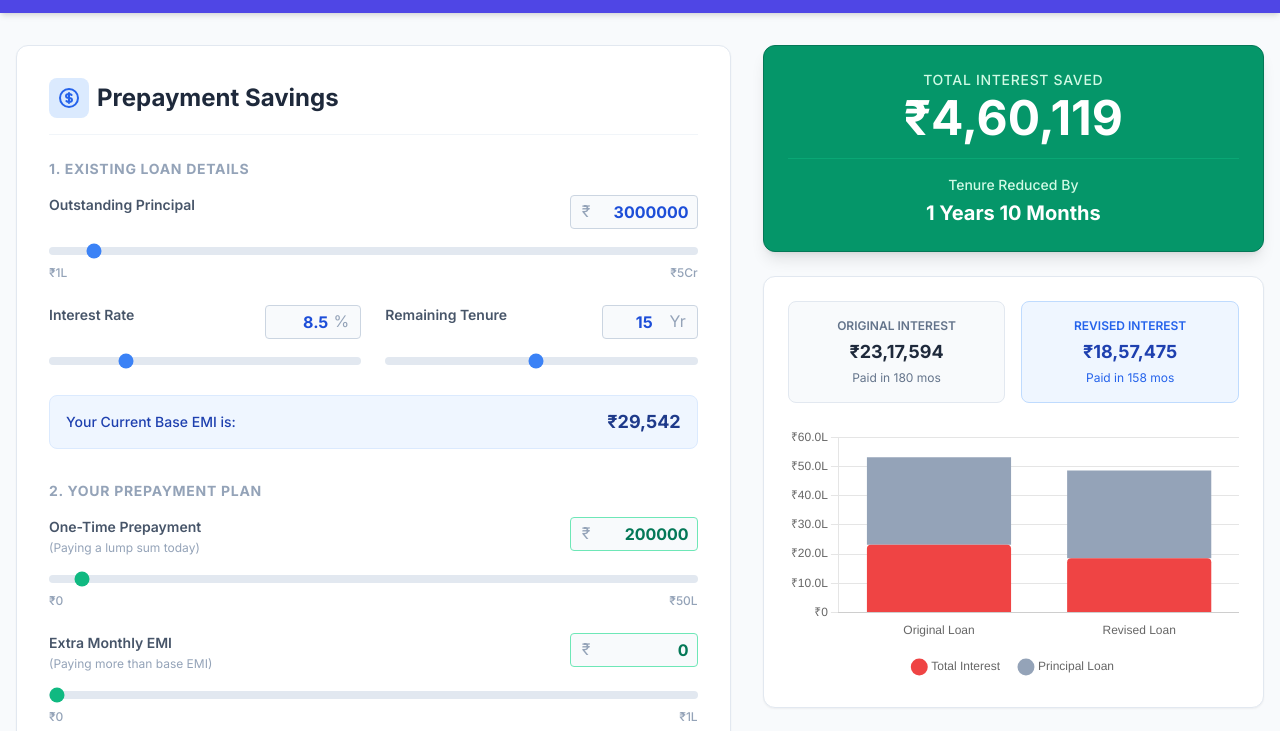
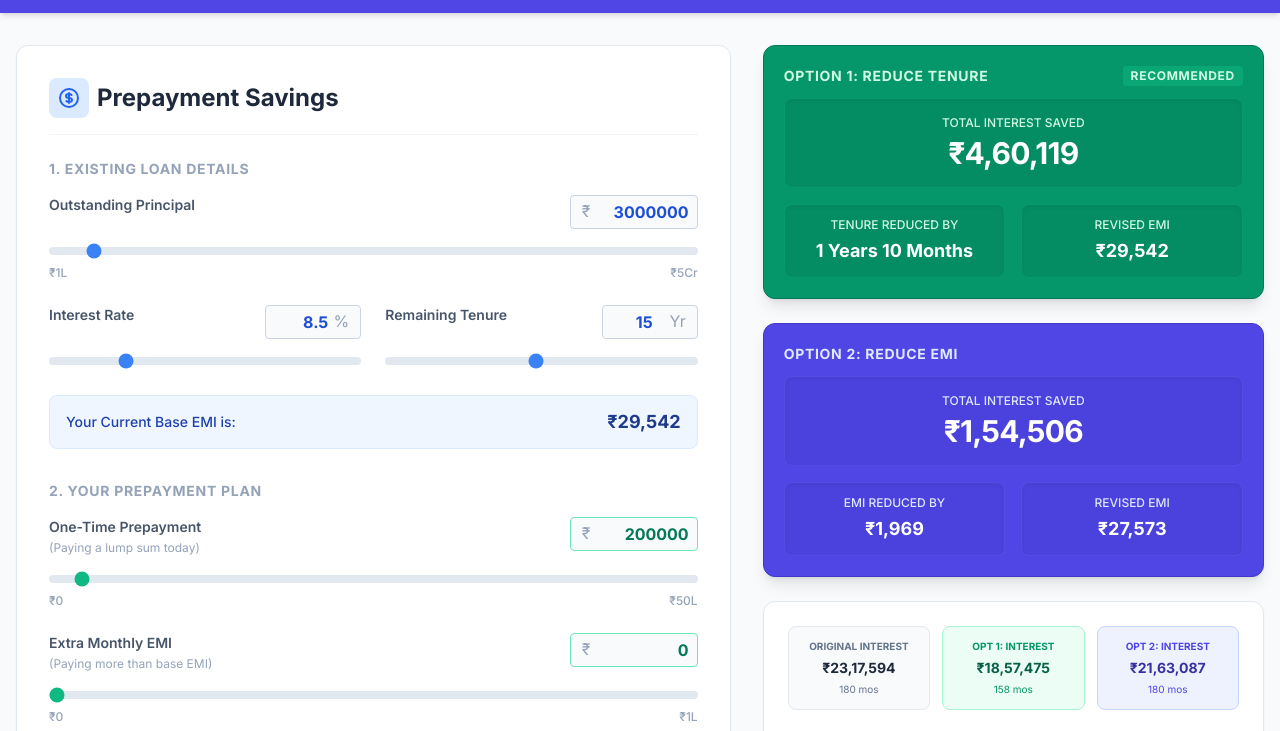
Before and after one commit to sudheervsus/FinCalcPro, a website: page calculators/home-loan-prepayment/index.html in a window 1280 px wide. Shown: the part 47-778 px from the top of the page. Drawn offline with nearby package versions, Linux system fonts and the light colour scheme.

Commit message:
feat(prepayment-calculator): add EMI vs Tenure reduction comparison

```diff
--- a/calculators/home-loan-prepayment/index.html
+++ b/calculators/home-loan-prepayment/index.html
@@ -188,29 +188,64 @@
         <!-- Right Column: Visuals & Results -->
         <div class="lg:col-span-5 flex flex-col gap-6">
 
-            <div class="bg-emerald-600 rounded-xl shadow-lg border border-emerald-700 p-6 text-white text-center">
-                <p class="text-emerald-100 text-sm font-medium mb-1 uppercase tracking-wider">Total Interest Saved</p>
-                <p class="text-4xl lg:text-5xl font-extrabold text-white" id="interestSavedDisplay">₹0</p>
-                <div class="mt-4 pt-4 border-t border-emerald-500/50 flex flex-col gap-1">
-                    <p class="text-sm font-medium text-emerald-100">Tenure Reduced By</p>
-                    <p class="text-xl font-bold" id="tenureSavedDisplay">0 Years 0 Months</p>
+            <!-- Option 1: Reduce Tenure -->
+            <div class="bg-emerald-600 rounded-xl shadow-lg border border-emerald-700 p-5 text-white">
+                <h3 class="text-emerald-100 text-sm font-bold mb-3 uppercase tracking-wider flex items-center justify-between">
+                    <span>Option 1: Reduce Tenure</span>
+                    <span class="bg-emerald-500/50 px-2 py-0.5 rounded text-xs">Recommended</span>
+                </h3>
+                <div class="grid grid-cols-2 gap-4 text-center">
+                    <div class="col-span-2 bg-emerald-700/30 rounded-lg p-4 border border-emerald-500/30 shadow-inner">
+                        <p class="text-emerald-100 text-xs font-medium mb-1 uppercase">Total Interest Saved</p>
+                        <p class="text-3xl font-extrabold tracking-tight" id="interestSavedDisplay1">₹0</p>
+                    </div>
+                    <div class="bg-emerald-700/30 rounded-lg p-3 border border-emerald-500/30 shadow-inner">
+                        <p class="text-emerald-100 text-xs font-medium mb-1 uppercase">Tenure Reduced By</p>
+                        <p class="text-lg font-bold" id="tenureSavedDisplay">0 Yrs 0 Mos</p>
+                    </div>
+                    <div class="bg-emerald-700/30 rounded-lg p-3 border border-emerald-500/30 shadow-inner">
+                        <p class="text-emerald-100 text-xs font-medium mb-1 uppercase">Revised EMI</p>
+                        <p class="text-lg font-bold" id="newEmiDisplay1">₹0</p>
+                    </div>
+                </div>
+            </div>
+
+            <!-- Option 2: Reduce EMI -->
+            <div class="bg-indigo-600 rounded-xl shadow-lg border border-indigo-700 p-5 text-white">
+                <h3 class="text-indigo-100 text-sm font-bold mb-3 uppercase tracking-wider">Option 2: Reduce EMI</h3>
+                <div class="grid grid-cols-2 gap-4 text-center">
+                    <div class="col-span-2 bg-indigo-700/30 rounded-lg p-4 border border-indigo-500/30 shadow-inner">
+                        <p class="text-indigo-100 text-xs font-medium mb-1 uppercase">Total Interest Saved</p>
+                        <p class="text-3xl font-extrabold tracking-tight" id="interestSavedDisplay2">₹0</p>
+                    </div>
+                    <div class="bg-indigo-700/30 rounded-lg p-3 border border-indigo-500/30 shadow-inner">
+                        <p class="text-indigo-100 text-xs font-medium mb-1 uppercase">EMI Reduced By</p>
+                        <p class="text-lg font-bold" id="emiReducedDisplay">₹0</p>
+                    </div>
+                    <div class="bg-indigo-700/30 rounded-lg p-3 border border-indigo-500/30 shadow-inner">
+                        <p class="text-indigo-100 text-xs font-medium mb-1 uppercase">Revised EMI</p>
+                        <p class="text-lg font-bold" id="newEmiDisplay2">₹0</p>
+                    </div>
                 </div>
             </div>
 
             <div class="bg-white rounded-xl shadow-sm border border-slate-200 p-6">
                 <!-- Data breakdown Grid -->
-                <div class="grid grid-cols-2 gap-4 mb-6">
-                    <div
-                        class="p-4 bg-slate-50 rounded-lg border border-slate-200 flex flex-col items-center text-center">
-                        <p class="text-xs font-semibold text-slate-500 uppercase">Original Interest</p>
-                        <p class="text-lg font-bold text-slate-800 mt-1" id="originalInterestDisplay">₹0</p>
-                        <p class="text-xs text-slate-500 mt-1">Paid in <span id="originalMonthsDisplay">0</span> mos</p>
+                <div class="grid grid-cols-3 gap-3 mb-6">
+                    <div class="p-3 bg-slate-50 rounded-lg border border-slate-200 flex flex-col items-center text-center">
+                        <p class="text-[10px] font-bold text-slate-500 uppercase">Original Interest</p>
+                        <p class="text-sm font-bold text-slate-800 mt-1" id="originalInterestDisplay">₹0</p>
+                        <p class="text-[10px] text-slate-500 mt-1"><span id="originalMonthsDisplay">0</span> mos</p>
                     </div>
-                    <div
-                        class="p-4 bg-blue-50 rounded-lg border border-blue-200 flex flex-col items-center text-center">
-                        <p class="text-xs font-semibold text-blue-600 uppercase">Revised Interest</p>
-                        <p class="text-lg font-bold text-blue-800 mt-1" id="revisedInterestDisplay">₹0</p>
-                        <p class="text-xs text-blue-600 mt-1">Paid in <span id="revisedMonthsDisplay">0</span> mos</p>
+                    <div class="p-3 bg-emerald-50 rounded-lg border border-emerald-200 flex flex-col items-center text-center">
+                        <p class="text-[10px] font-bold text-emerald-600 uppercase">Opt 1: Interest</p>
+                        <p class="text-sm font-bold text-emerald-800 mt-1" id="revisedInterestDisplay1">₹0</p>
+                        <p class="text-[10px] text-emerald-600 mt-1"><span id="revisedMonthsDisplay1">0</span> mos</p>
+                    </div>
+                    <div class="p-3 bg-indigo-50 rounded-lg border border-indigo-200 flex flex-col items-center text-center">
+                        <p class="text-[10px] font-bold text-indigo-600 uppercase">Opt 2: Interest</p>
+                        <p class="text-sm font-bold text-indigo-800 mt-1" id="revisedInterestDisplay2">₹0</p>
+                        <p class="text-[10px] text-indigo-600 mt-1"><span id="revisedMonthsDisplay2">0</span> mos</p>
                     </div>
                 </div>
 
--- a/calculators/home-loan-prepayment/script.js
+++ b/calculators/home-loan-prepayment/script.js
@@ -7,18 +7,18 @@ function initChart() {
     const ctx = document.getElementById('prepaymentChart').getContext('2d');
 
     const data = {
-        labels: ['Original Loan', 'Revised Loan'],
+        labels: ['Original Loan', 'Opt 1 (Tenure)', 'Opt 2 (EMI)'],
         datasets: [
             {
                 label: 'Total Interest',
-                data: [50, 40],
-                backgroundColor: '#ef4444', // red-500
+                data: [50, 40, 45],
+                backgroundColor: ['#ef4444', '#10b981', '#4f46e5'], // red-500, emerald-500, indigo-600
                 borderWidth: 0,
                 borderRadius: { topLeft: 4, topRight: 4, bottomLeft: 0, bottomRight: 0 }
             },
             {
                 label: 'Principal Loan',
-                data: [100, 100],
+                data: [100, 100, 100],
                 backgroundColor: '#94a3b8', // slate-400
                 borderWidth: 0,
                 borderRadius: { topLeft: 0, topRight: 0, bottomLeft: 4, bottomRight: 4 }
@@ -77,10 +77,10 @@ function initChart() {
 }
 
 // Update the chart with new data
-function updateChart(principal, originalInterest, revisedInterest) {
+function updateChart(principal, originalInterest, revisedInterest1, revisedInterest2) {
     if (prepaymentChartInstance) {
-        prepaymentChartInstance.data.datasets[0].data = [originalInterest, revisedInterest];
-        prepaymentChartInstance.data.datasets[1].data = [principal, principal];
+        prepaymentChartInstance.data.datasets[0].data = [originalInterest, revisedInterest1, revisedInterest2];
+        prepaymentChartInstance.data.datasets[1].data = [principal, principal, principal];
         prepaymentChartInstance.update();
     }
 }
@@ -150,46 +150,85 @@ function calculatePrepayment() {
     document.getElementById('originalInterestDisplay').textContent = formatRupee(originalInterest);
     document.getElementById('originalMonthsDisplay').textContent = n;
 
-    // 2. Revised Scenario
-    let balance = P - lump;
-    let revisedInterest = 0;
-    let revisedN = 0;
+    // --- Option 1: Reduce Tenure (Keep Base EMI same) ---
+    let balance1 = P - lump;
+    let revisedInterest1 = 0;
+    let revisedN1 = 0;
 
-    // Amortization loop
-    for (let i = 1; i <= n * 2; i++) { // safety limit
-        if (balance <= 0) break;
-
-        let interestForMonth = balance * r;
+    // Amortization loop for Option 1
+    for (let i = 1; i <= n * 2; i++) {
+        if (balance1 <= 0) break;
+        let interestForMonth = balance1 * r;
         let expectedTotalPayment = emi + extraMonthly;
 
-        if (balance + interestForMonth <= expectedTotalPayment) {
-            // Final month
-            revisedInterest += interestForMonth;
-            balance = 0;
-            revisedN = i;
+        if (balance1 + interestForMonth <= expectedTotalPayment) {
+            revisedInterest1 += interestForMonth;
+            balance1 = 0;
+            revisedN1 = i;
             break;
         } else {
-            revisedInterest += interestForMonth;
+            revisedInterest1 += interestForMonth;
             let principalForMonth = expectedTotalPayment - interestForMonth;
-            balance -= principalForMonth;
-            revisedN = i;
+            balance1 -= principalForMonth;
+            revisedN1 = i;
         }
     }
 
-    // Safety checks for UI displaying negatives
-    let interestSaved = originalInterest - revisedInterest;
-    let monthsSaved = n - revisedN;
-    if (interestSaved < 0) interestSaved = 0;
+    let interestSaved1 = originalInterest - revisedInterest1;
+    let monthsSaved = n - revisedN1;
+    if (interestSaved1 < 0) interestSaved1 = 0;
     if (monthsSaved < 0) monthsSaved = 0;
 
-    // Output to UI
-    document.getElementById('revisedInterestDisplay').textContent = formatRupee(revisedInterest);
-    document.getElementById('revisedMonthsDisplay').textContent = revisedN;
+    document.getElementById('revisedInterestDisplay1').textContent = formatRupee(revisedInterest1);
+    document.getElementById('revisedMonthsDisplay1').textContent = revisedN1;
+    document.getElementById('interestSavedDisplay1').textContent = formatRupee(interestSaved1);
+    document.getElementById('tenureSavedDisplay').textContent = formatMonthsToYears(monthsSaved);
+    document.getElementById('newEmiDisplay1').textContent = formatRupee(emi + extraMonthly);
 
-    document.getElementById('interestSavedDisplay').textContent = formatRupee(interestSaved);
-    document.getElementById('tenureSavedDisplay').textContent = formatMonthsToYears(monthsSaved);
+    // --- Option 2: Reduce EMI (Keep Tenure same) ---
+    let balance2 = P - lump;
 
-    updateChart(P, originalInterest, revisedInterest);
+    // Recalculate base EMI for the new balance over the original remaining tenure
+    let newBaseEmiOption2 = 0;
+    if (balance2 > 0 && r > 0 && n > 0) {
+        newBaseEmiOption2 = balance2 * r * Math.pow(1 + r, n) / (Math.pow(1 + r, n) - 1);
+    }
+
+    let revisedInterest2 = 0;
+    let revisedN2 = 0;
+
+    // Re-run amortization with new base EMI + extraMonthly
+    for (let i = 1; i <= n * 2; i++) {
+        if (balance2 <= 0) break;
+        let interestForMonth = balance2 * r;
+        let expectedTotalPayment = newBaseEmiOption2 + extraMonthly;
+
+        if (balance2 + interestForMonth <= expectedTotalPayment) {
+            revisedInterest2 += interestForMonth;
+            balance2 = 0;
+            revisedN2 = i;
+            break;
+        } else {
+            revisedInterest2 += interestForMonth;
+            let principalForMonth = expectedTotalPayment - interestForMonth;
+            balance2 -= principalForMonth;
+            revisedN2 = i;
+        }
+    }
+
+    let interestSaved2 = originalInterest - revisedInterest2;
+    if (interestSaved2 < 0) interestSaved2 = 0;
+
+    let emiReducedBy = emi - newBaseEmiOption2;
+    if (emiReducedBy < 0) emiReducedBy = 0;
+
+    document.getElementById('revisedInterestDisplay2').textContent = formatRupee(revisedInterest2);
+    document.getElementById('revisedMonthsDisplay2').textContent = revisedN2;
+    document.getElementById('interestSavedDisplay2').textContent = formatRupee(interestSaved2);
+    document.getElementById('emiReducedDisplay').textContent = formatRupee(emiReducedBy);
+    document.getElementById('newEmiDisplay2').textContent = formatRupee(newBaseEmiOption2 + extraMonthly);
+
+    updateChart(P, originalInterest, revisedInterest1, revisedInterest2);
 }
 
 // Ensure Lumpsum slider max updates if Principal changes
```
